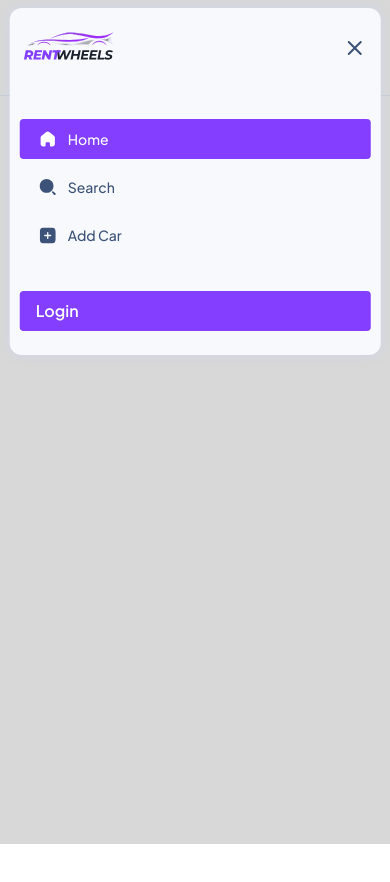
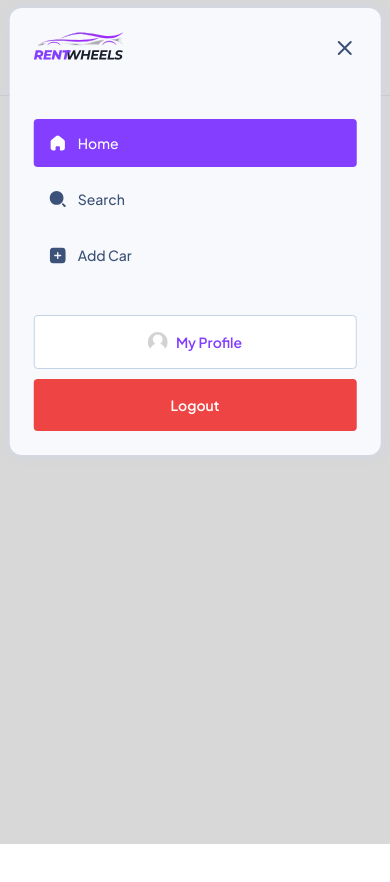
Before and after one commit to TyeStanley/rentwheels, a Next.js app: page / in a window 390 px wide. Both pictures are taken after a click on the button 354 px from the left and 47 px from the top of the page. Shown: the top 882 px of the page. Built offline with nearby package versions, Linux system fonts and the light colour scheme.

Commit message:
added whole navbar menu design

```diff
--- a/components/Navbar/NavbarMobile/MobileAuthenticationButtons.tsx
+++ b/components/Navbar/NavbarMobile/MobileAuthenticationButtons.tsx
@@ -1,11 +1,29 @@
+import Image from 'next/image';
+
 import { Button } from '@/components/ui/button';
 
 const MobileAuthenticationButtons = () => {
+  const isUserLoggedIn = true;
+
   return (
-    <section className="mt-5 flex flex-col">
-      <Button variant="default" className="gap-2">
-        Login
-      </Button>
+    <section className="mt-5 flex flex-col gap-2.5">
+      {isUserLoggedIn ? (
+        <>
+          <Button variant="primaryMobileMenu">
+            <Image
+              src="/userPlaceholder.jpg"
+              alt="User profile picture"
+              width="20"
+              height="20"
+              className="rounded-full"
+            />
+            My Profile
+          </Button>
+          <Button variant="logout">Logout</Button>
+        </>
+      ) : (
+        <Button variant="primaryMobileMenu">Login</Button>
+      )}
     </section>
   );
 };
--- a/components/Navbar/NavbarMobile/NavbarMobileMenuHeader.tsx
+++ b/components/Navbar/NavbarMobile/NavbarMobileMenuHeader.tsx
@@ -4,7 +4,7 @@ import Close from '@/components/icons/Close';
 
 const NavbarMobileMenuHeader = () => {
   return (
-    <section className="flex items-center justify-between px-1">
+    <section className="flex items-center justify-between ">
       <NavbarLogo />
       <DialogClose>
         <Close />
--- a/components/ui/button.tsx
+++ b/components/ui/button.tsx
@@ -12,17 +12,13 @@ const buttonVariants = cva(
         default: 'bg-primary text-white',
         navbarMobileLink:
           'gap-2 bg-transparent p-3 text-sm font-medium text-gray700 dark:text-white',
-      },
-      size: {
-        default: 'h-10 px-4 py-2',
-        sm: 'h-9 rounded-md px-3',
-        lg: 'h-11 rounded-md px-8',
-        icon: 'size-10',
+        primaryMobileMenu:
+          'justify-center gap-2 border border-ps50 bg-white py-4 text-sm text-primary dark:border-gray700 dark:bg-gray700 dark:text-white',
+        logout: 'justify-center bg-red-500 py-4 text-sm text-white',
       },
     },
     defaultVariants: {
       variant: 'default',
-      size: 'default',
     },
   }
 );
@@ -34,11 +30,11 @@ export interface ButtonProps
 }
 
 const Button = React.forwardRef<HTMLButtonElement, ButtonProps>(
-  ({ className, variant, size, asChild = false, ...props }, ref) => {
+  ({ className, variant, asChild = false, ...props }, ref) => {
     const Comp = asChild ? Slot : 'button';
     return (
       <Comp
-        className={cn(buttonVariants({ variant, size, className }))}
+        className={cn(buttonVariants({ variant, className }))}
         ref={ref}
         {...props}
       />
--- a/components/ui/dialog.tsx
+++ b/components/ui/dialog.tsx
@@ -37,7 +37,7 @@ const DialogContent = React.forwardRef<
     <DialogPrimitive.Content
       ref={ref}
       className={cn(
-        'shadow-mobileMenuLight dark:shadow-mobileMenuDark fixed top-[1%] z-50 grid w-[95%] max-w-lg gap-4 bg-white100 left-[50%] translate-x-[-50%] py-6 px-2.5 duration-200 data-[state=open]:animate-in data-[state=closed]:animate-out data-[state=closed]:fade-out-0 data-[state=open]:fade-in-0 data-[state=closed]:zoom-out-95 data-[state=open]:zoom-in-95 data-[state=closed]:slide-out-to-right-1/2 data-[state=closed]:slide-out-to-top-[48%] data-[state=open]:slide-in-from-right-1/2 data-[state=open]:slide-in-from-top-[48%] rounded-xl dark:bg-gray850',
+        'shadow-mobileMenuLight dark:shadow-mobileMenuDark fixed top-[1%] z-50 grid w-[95%] max-w-lg gap-4 bg-white100 left-[50%] translate-x-[-50%] p-6 duration-200 data-[state=open]:animate-in data-[state=closed]:animate-out data-[state=closed]:fade-out-0 data-[state=open]:fade-in-0 data-[state=closed]:zoom-out-95 data-[state=open]:zoom-in-95 data-[state=closed]:slide-out-to-right-1/2 data-[state=closed]:slide-out-to-top-[48%] data-[state=open]:slide-in-from-right-1/2 data-[state=open]:slide-in-from-top-[48%] rounded-xl dark:bg-gray850',
         className
       )}
       {...props}
```
Also changed, not shown: public/userPlaceholder.jpg (added).
